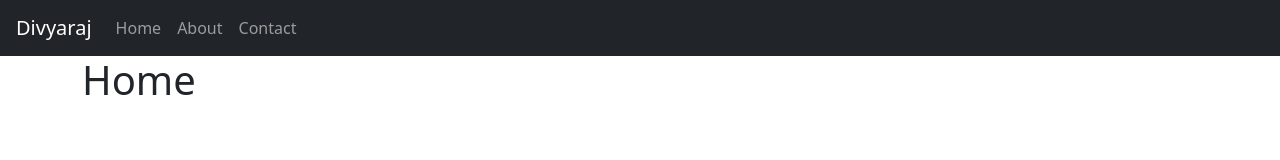
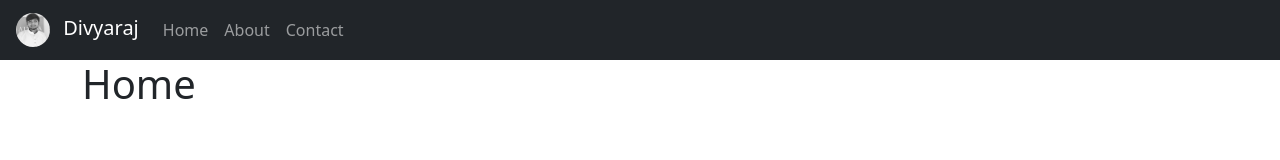
Before and after one commit to divyarajmehta/divyarajmehta.github.io, a plain HTML site: page index.html in a window 1280 px wide. Drawn offline with nearby package versions, Linux system fonts and the light colour scheme.

Commit message:
added image in navbar

```diff
--- a/index.html
+++ b/index.html
@@ -9,7 +9,9 @@
 </head>
 <body>
     <nav class="navbar navbar-expand-lg navbar-dark bg-dark">
-        <a class="navbar-brand ms-3" href="#">Divyaraj</a>
+        <a class="navbar-brand ms-3" href="#">
+          <img src="assets/images/divyaraj.jpeg" height="34px" class="img rounded-circle me-2"/>
+          Divyaraj</a>
         <button class="navbar-toggler" type="button" data-toggle="collapse" data-target="#navbarColor01" aria-controls="navbarColor01" aria-expanded="false" aria-label="Toggle navigation">
           <span class="navbar-toggler-icon"></span>
         </button>
@@ -31,6 +33,8 @@
       </nav>
       <div class="container">
         <h1>Home</h1>
+
+
       </div>
     <script src="https://cdn.jsdelivr.net/npm/bootstrap@5.0.2/dist/js/bootstrap.bundle.min.js" integrity="sha384-MrcW6ZMFYlzcLA8Nl+NtUVF0sA7MsXsP1UyJoMp4YLEuNSfAP+JcXn/tWtIaxVXM" crossorigin="anonymous"></script>
 </body>
```
Also changed, not shown: about.html (+1 -1 lines), contact.html (+1 -1 lines), assets/images/divyaraj.jpeg (added).
